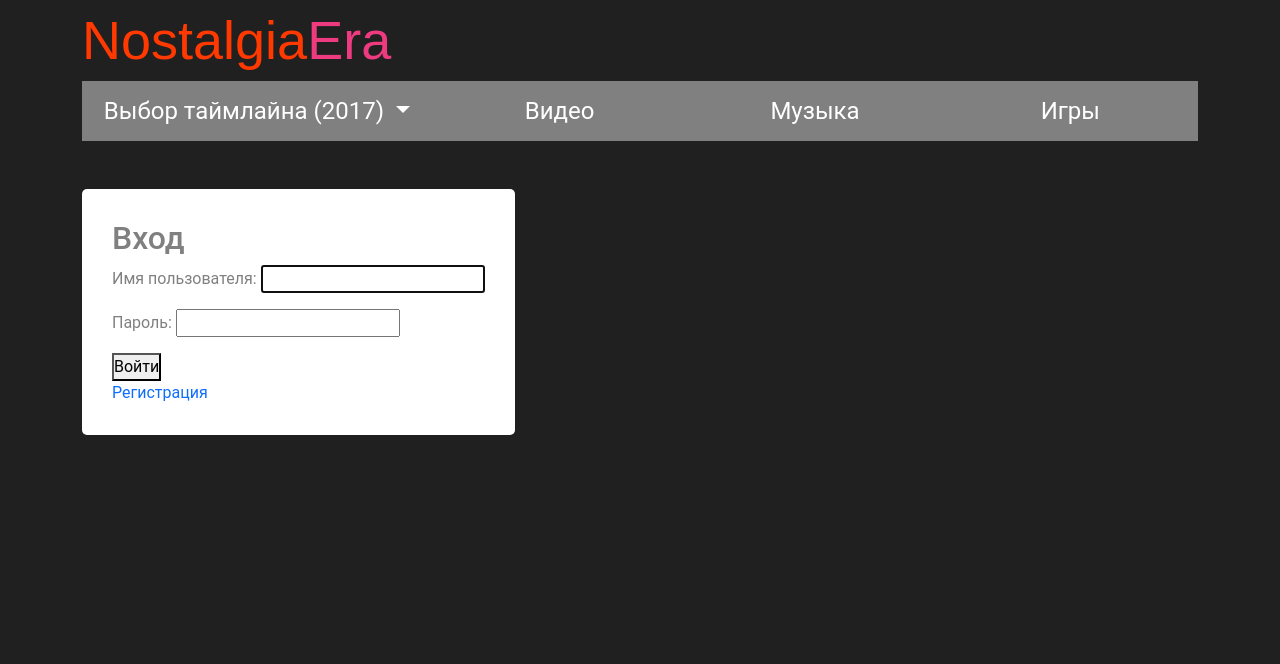
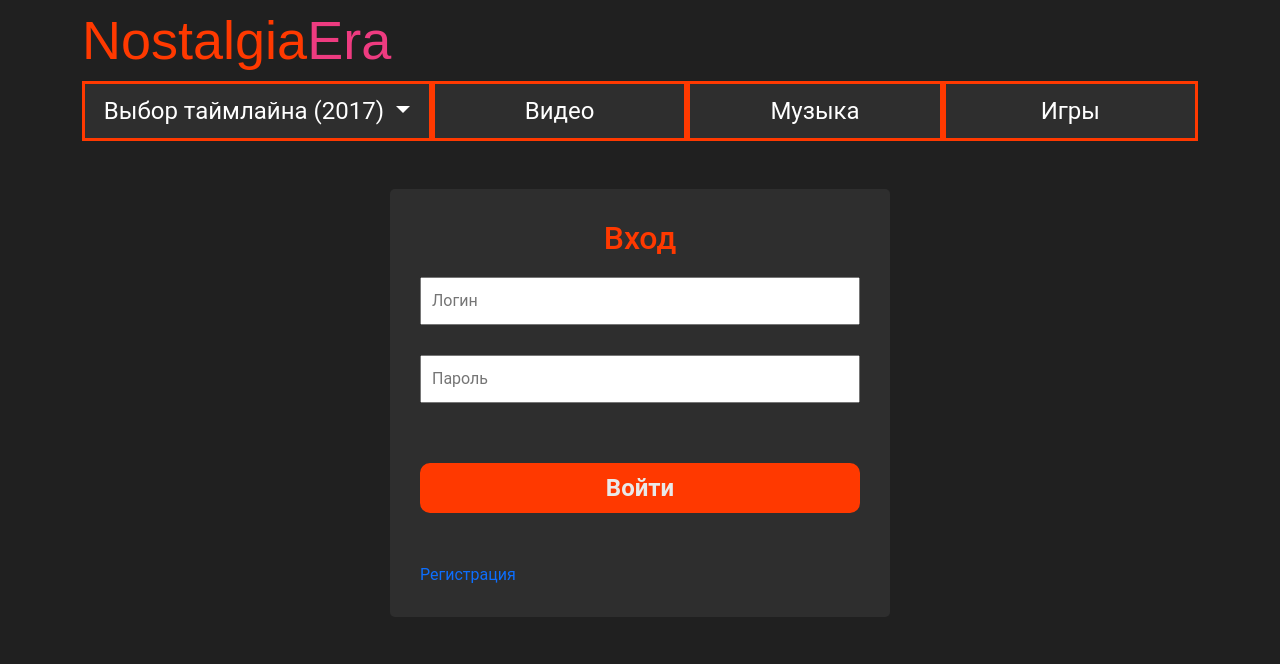
Before and after one commit to Niko11o/NostalgiaEra, a Django app: page /accounts/login/ in a window 1280 px wide. Shown: the top 664 px of the page. Run offline with Django 5.2, Linux system fonts and the light colour scheme; some libraries are stand-ins or nearby versions.

Commit message:
ДИЗАЙН: Сделал ОЧЕНЬ много визуальных улучшений, благодаря чему сайт стал выглядеть более приглядно.

```diff
--- a/mysite/accounts/templates/accounts/login.html
+++ b/mysite/accounts/templates/accounts/login.html
@@ -3,14 +3,17 @@
 {% block content %}
 
 <div class="container">
-    <div class="row">
-        <div class="col col-xl-6 mt-5 mb-5 ">
-            <div class="login-board">
-                <h2>Вход</h2>
+    <div class="row d-flex justify-content-center">
+        <div class="col col-xl-6 mt-5 mb-5 d-flex justify-content-center">
+            <div class="login-board ">
+                <h2 class="login-logout-title">Вход</h2>
                 <form method="post">
                     {% csrf_token %}
-                    {{ form.as_p }}
-                   <button type="submit">Войти</button>
+                    <div class="auth-fields">
+                        <input class="auth-field" type="text" name="username" placeholder="Логин">
+                        <input  class="auth-field" type="password" name="password" placeholder="Пароль">
+                    </div>
+                   <button class="login-button" type="submit">Войти</button>
                 </form>
 
                 <a href="{% url 'register' %}">Регистрация</a>
--- a/mysite/main/templates/layouts/base.html
+++ b/mysite/main/templates/layouts/base.html
@@ -39,9 +39,9 @@
         {% endfor %}
     </ul>
 </div>
-            <button type="button" class="btn btn-primary btn-intop"><a class="btn-link" href="{% url 'videos:videos_index' %}">Видео </a></button>
-            <button type="button" class="btn btn-primary btn-intop"><a href="{% url 'musics:musics_index' %}" class="btn-link">Музыка</a></button>
-            <button type="button" class="btn btn-primary btn-intop"><a href="{% url 'games:games_index' %}" class="btn-link">Игры</a></button>
+            <button type="button" class="btn btn-intop"><a class="btn-link" href="{% url 'videos:videos_index' %}">Видео </a></button>
+            <button type="button" class="btn btn-intop"><a href="{% url 'musics:musics_index' %}" class="btn-link">Музыка</a></button>
+            <button type="button" class="btn btn-intop"><a href="{% url 'games:games_index' %}" class="btn-link">Игры</a></button>
         </section>
     </div>
 </header>
--- a/mysite/static/bootstrap/css/style.css
+++ b/mysite/static/bootstrap/css/style.css
@@ -1,7 +1,7 @@
 :root {
     --color1: #FF3900;
     --color2: #EE3B80;
-    --color3: #808080
+    --color3: #808080;
 }
 
 body{
@@ -16,8 +16,8 @@ body{
     font-size: 24px;
     font-family: "Roboto", sans-serif;
     border-radius: 0px;
-    border-color: #808080;
-    background-color:#808080;
+    border: 3px solid var(--color1);
+    background-color:#2E2E2E; /*  Цет кнопочек! */
     transition: background-color 0.15s ease;
     text-decoration: none;
 
@@ -219,6 +219,7 @@ a {
     color: white;
     height: 350px;
     border-radius: 5px;
+    border: 4px solid var(--color1);
 }
 
 .videos_index_contain{
@@ -252,10 +253,45 @@ a {
 /*     login logout      */
 
 .login-board {
-display: inline-block;
-background-color: white;
+background-color: #2E2E2E;
+display: flex;
+flex-direction: column;
 border-radius: 5px;
 padding: 30px;
-
+max-width: 500px;
+width:100%;
 
 }
+
+.auth-fields {
+padding: 0 0 30px 0;
+display: flex;
+flex-direction: column;
+
+}
+
+.auth-field {
+margin: 0 0 30px 0;
+padding: 10px;
+}
+
+.login-logout-title {
+    color:var(--color1);
+    display: flex;
+    justify-content: center;
+    margin-bottom: 20px;
+
+}
+
+.login-button {
+margin-bottom: 50px;
+color: #E9E9E9;
+font-family: "Roboto", sans-serif;
+font-size: 24px;
+font-weight: bold;
+background-color: var(--color1);
+width: 100%;
+height: 50px;
+border-radius: 10px;
+border: 4px solid var(--color1);
+}
--- a/mysite/static/player/player-style.css
+++ b/mysite/static/player/player-style.css
@@ -1,3 +1,9 @@
+:root {
+    --color1: #FF3900;
+    --color2: #EE3B80;
+    --color3: #808080;
+}
+
 * {
     margin: 0;
     padding: 0;
@@ -10,9 +16,13 @@
     height: 40vh;
     width: 100%;
     display: flex;
+    background: #2E2E2E;
+    border-radius: 10px;
+    border: 4px solid var(--color1);
     justify-content:center;
     align-items: center;
-    background: #E4E9ED;
+
+
 }
 
 .btn-player {
@@ -92,8 +102,10 @@
     max-width: 2000px;
     margin: 0 auto;
     background: white;
-    border-radius: 20px;
+    border-radius: 10px;
     padding: 20px;
+    background: #2E2E2E;
+    border: 4px solid var(--color1);
 }
 
 .track-item {
```
Also changed, not shown: mysite/db.sqlite3.
